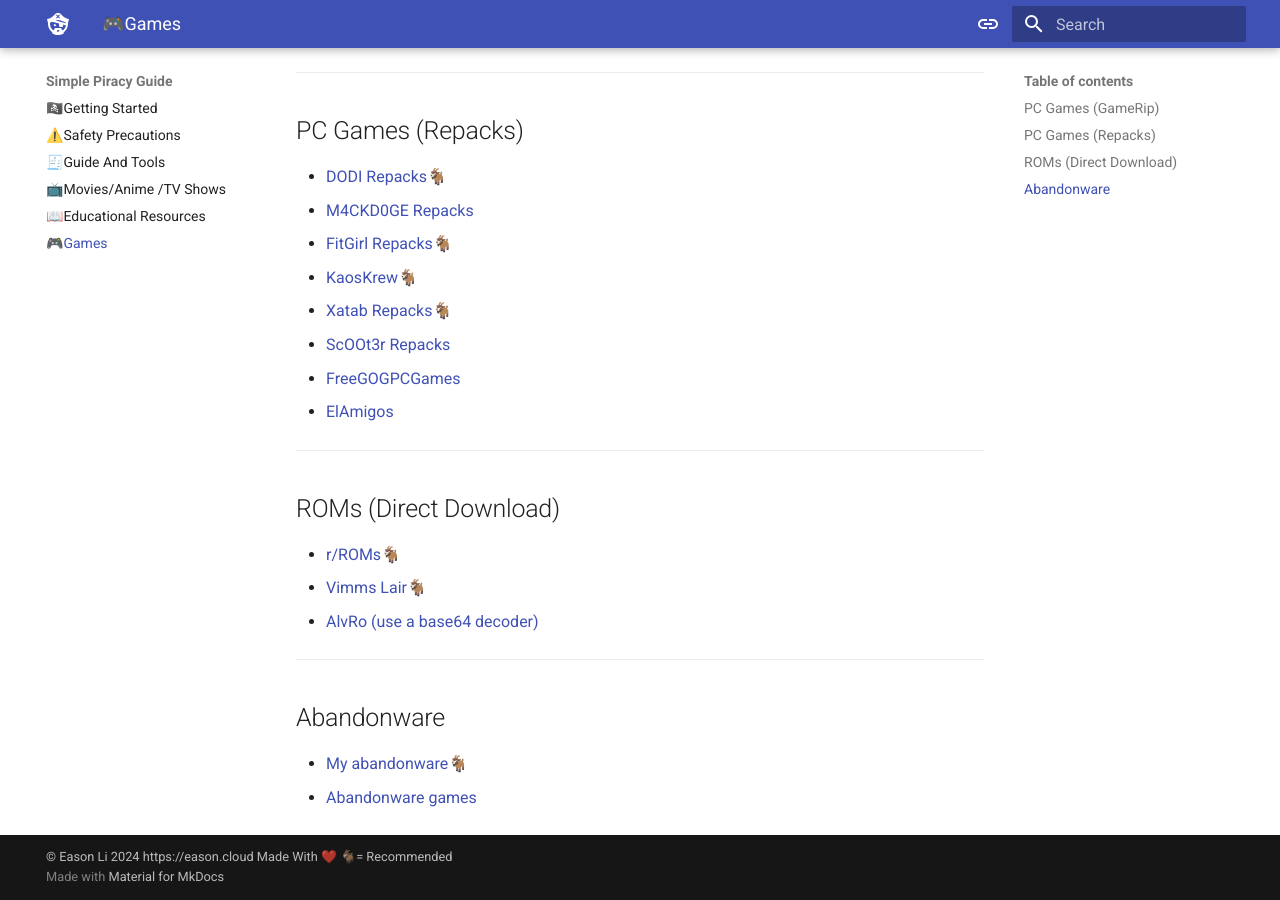
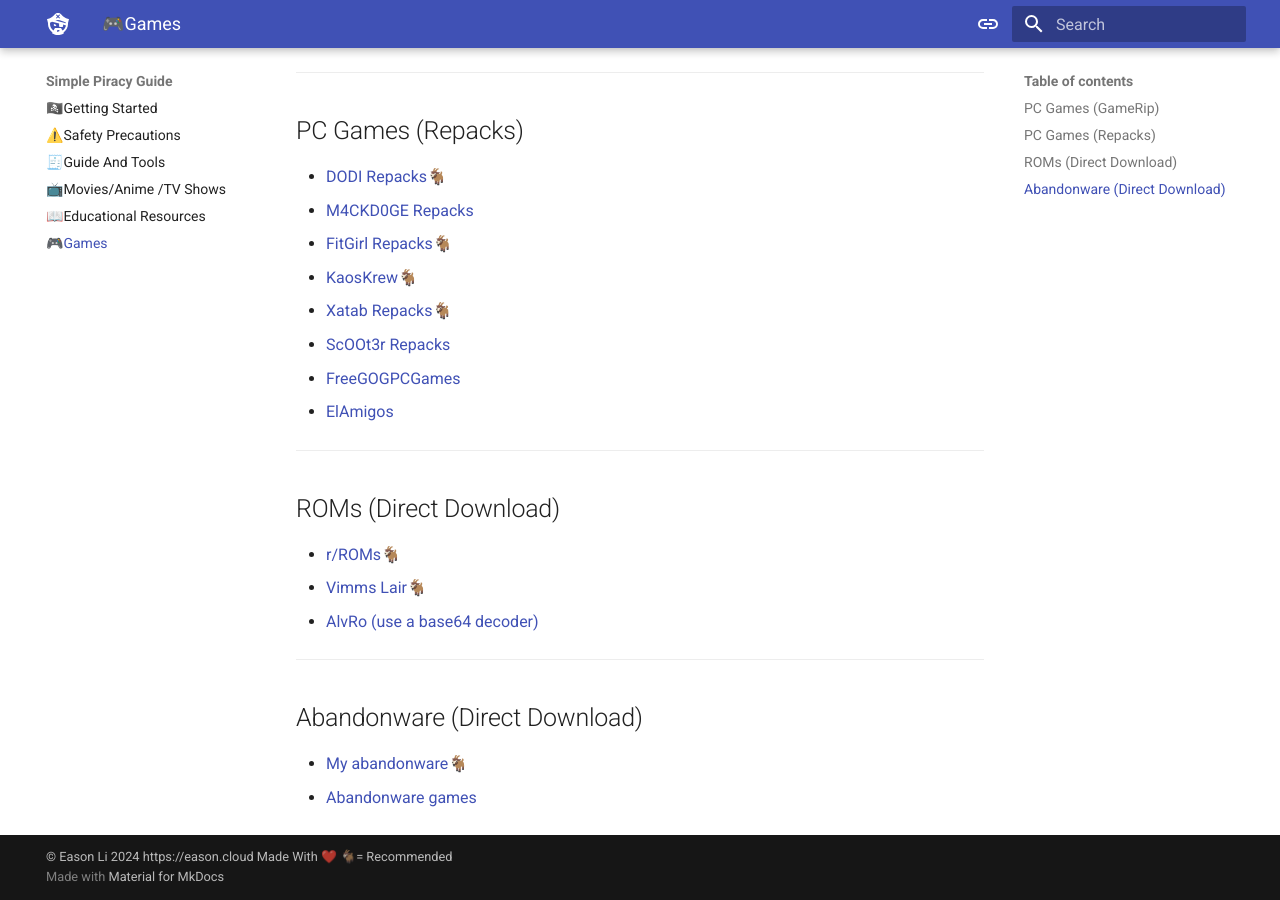
Before and after one commit to eli32-vlc/simple-piracy-guide, an MkDocs documentation site: the page built from docs/games.md, in a window 1280 px wide and 900 px high, scrolled down 546 px. Built offline with MkDocs 1.6.1 and Material for MkDocs 9.7.7, drawn with Linux system fonts in a browser that asks for light colours.

Commit message:
Update games.md

```diff
--- a/docs/games.md
+++ b/docs/games.md
@@ -35,7 +35,7 @@
 - [AlvRo (use a base64 decoder\)](https://rentry.co/FMHYBase64#alvro)
 
 ---
-## Abandonware
+## Abandonware (Direct Download)
 
 - [My abandonware🐐](https://www.myabandonware.com/)
 - [Abandonware games](https://abandonwaregames.net/)
```
